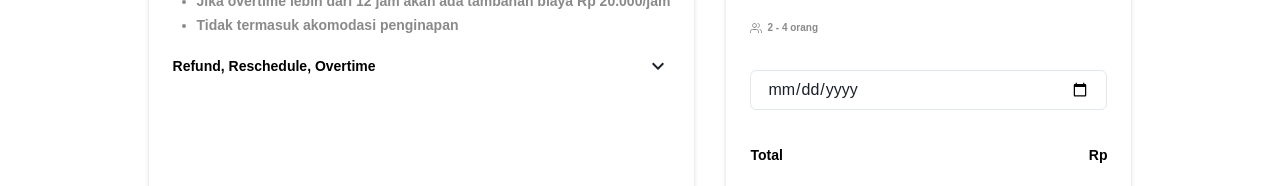
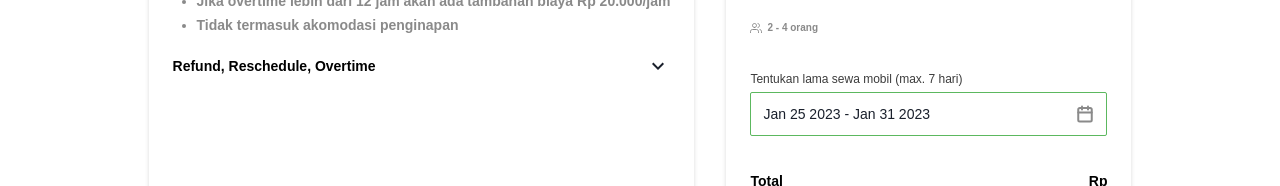
Before and after one commit to ChefKiraJr/Binar-Car-Rental, a React (Create React App) app: page /car-detail/1 in a window 1280 px wide. Shown: the part 545-731 px from the top of the page. Built offline with nearby package versions, Linux system fonts and the light colour scheme; no server answers; the HTML template or start-up script is replaced by a standard one.

Commit message:
membuat fungsi waktu lama penyewaan

```diff
--- a/package.json
+++ b/package.json
@@ -11,9 +11,11 @@
     "@testing-library/react": "^13.4.0",
     "@testing-library/user-event": "^13.5.0",
     "axios": "^1.2.3",
+    "date-fns": "^2.29.3",
     "framer-motion": "^8.5.0",
     "query-string": "^8.1.0",
     "react": "^18.2.0",
+    "react-datepicker": "^4.10.0",
     "react-dom": "^18.2.0",
     "react-redux": "^8.0.5",
     "react-router-dom": "^6.7.0",
--- a/src/pages/carDetail/components/carInformation/CarInformation.js
+++ b/src/pages/carDetail/components/carInformation/CarInformation.js
@@ -1,17 +1,36 @@
-import React from "react";
-import "./carInformation.css";
+import React, { useState } from 'react';
+import './carInformation.css';
 import {
   Accordion,
   AccordionItem,
   AccordionButton,
   AccordionPanel,
   AccordionIcon,
-} from "@chakra-ui/react";
-import { PeopleIcon } from "./Dummy";
-import { Button, Input } from "@chakra-ui/react";
-import { useNavigate } from "react-router-dom";
+} from '@chakra-ui/react';
+import { PeopleIcon, CalendarIcon } from './Dummy';
+import { Button } from '@chakra-ui/react';
+import { useNavigate } from 'react-router-dom';
+import DatePicker from 'react-datepicker';
+import { addDays } from 'date-fns';
+import 'react-datepicker/dist/react-datepicker.css';
 
 const CarInformation = ({ data }) => {
+  const [startDate, setStartDate] = useState(new Date());
+  const [endDate, setEndDate] = useState(addDays(new Date(), 6));
+  const onChange = (dates) => {
+    const [start, end] = dates;
+    setStartDate(start);
+    setEndDate(end);
+  };
+  const handleClick = () => {
+    localStorage.setItem('startDate', startDate);
+    localStorage.setItem('endDate', endDate);
+    const diff = endDate.getTime() - startDate.getTime();
+    const msInDay = 1000 * 3600 * 24;
+    const range = diff / msInDay + 1;
+    localStorage.setItem('range', range);
+    navigate(`/payment/${data.id}`);
+  };
   const navigate = useNavigate();
   return (
     <>
@@ -81,15 +100,31 @@ const CarInformation = ({ data }) => {
                 <div className="car-card__people">
                   <PeopleIcon />
                   <p>
-                    {data.category === "large"
-                      ? "6 - 8 orang"
-                      : data.category === "medium"
-                      ? "4 - 6 orang"
-                      : "2 - 4 orang"}
+                    {data.category === 'large'
+                      ? '6 - 8 orang'
+                      : data.category === 'medium'
+                      ? '4 - 6 orang'
+                      : '2 - 4 orang'}
                   </p>
                 </div>
               </div>
-              <Input type="date" />
+              <div className="car-card__date">
+                <p>Tentukan lama sewa mobil (max. 7 hari)</p>
+                <div className="car-card__input">
+                  <DatePicker
+                    dateFormat="MMM dd yyyy"
+                    selected={startDate}
+                    onChange={onChange}
+                    startDate={startDate}
+                    endDate={endDate}
+                    selectsRange
+                    includeDateIntervals={[
+                      { start: startDate, end: addDays(startDate, 6) },
+                    ]}
+                  />
+                  <CalendarIcon />
+                </div>
+              </div>
               <div className="car-card__price">
                 <p>Total</p>
                 <p>{`Rp ${data.price}`}</p>
@@ -104,7 +139,7 @@ const CarInformation = ({ data }) => {
                 lineHeight="20px"
                 backgroundColor="#5CB85F"
                 borderRadius="2px"
-                onClick={() => navigate(`/payment/${data.id}`)}
+                onClick={() => handleClick()}
               >
                 Lanjutkan Pembayaran
               </Button>
--- a/src/pages/carDetail/components/carInformation/Dummy.js
+++ b/src/pages/carDetail/components/carInformation/Dummy.js
@@ -39,4 +39,45 @@ export const PeopleIcon = () => {
   );
 };
 
+export const CalendarIcon = () => {
+  return (
+    <svg
+      width="18"
+      height="18"
+      viewBox="0 0 18 18"
+      fill="none"
+      xmlns="http://www.w3.org/2000/svg"
+    >
+      <path
+        d="M14.25 3H3.75C2.92157 3 2.25 3.67157 2.25 4.5V15C2.25 15.8284 2.92157 16.5 3.75 16.5H14.25C15.0784 16.5 15.75 15.8284 15.75 15V4.5C15.75 3.67157 15.0784 3 14.25 3Z"
+        stroke="#8A8A8A"
+        stroke-width="2"
+        stroke-linecap="round"
+        stroke-linejoin="round"
+      />
+      <path
+        d="M2.25 7.5H15.75"
+        stroke="#8A8A8A"
+        stroke-width="2"
+        stroke-linecap="round"
+        stroke-linejoin="round"
+      />
+      <path
+        d="M12 1.5V4.5"
+        stroke="#8A8A8A"
+        stroke-width="2"
+        stroke-linecap="round"
+        stroke-linejoin="round"
+      />
+      <path
+        d="M6 1.5V4.5"
+        stroke="#8A8A8A"
+        stroke-width="2"
+        stroke-linecap="round"
+        stroke-linejoin="round"
+      />
+    </svg>
+  );
+};
+
 export default Dummy;
--- a/src/pages/carDetail/components/carInformation/carInformation.css
+++ b/src/pages/carDetail/components/carInformation/carInformation.css
@@ -106,6 +106,34 @@
   color: #8a8a8a;
 }
 
+.car-card__date {
+  display: flex;
+  flex-direction: column;
+  gap: 4px;
+}
+
+.car-card__date p {
+  font-weight: 300;
+  font-size: 12px;
+  line-height: 18px;
+  color: #3c3c3c;
+}
+
+.car-card__input {
+  display: flex;
+  justify-content: space-between;
+  align-items: center;
+  border: 1px solid #5cb85f;
+  border-radius: 2px;
+  padding: 9px 12px;
+}
+
+.react-datepicker__input-container input {
+  font-weight: 400 !important;
+  font-size: 14px !important;
+  line-height: 18px !important;
+}
+
 .car-card__price {
   display: flex;
   justify-content: space-between;
--- a/src/pages/customer/payment/Payment.js
+++ b/src/pages/customer/payment/Payment.js
@@ -1,13 +1,24 @@
-import React, { useEffect } from "react";
-import CommonLayout from "../../../components/commonLayout/CommonLayout";
-import PaymentDetail from "./components/paymentDetail/PaymentDetail";
-import PaymentForm from "./components/paymentForm/PaymentForm";
-import PaymentHeader from "./components/paymentHeader/PaymentHeader";
-import { useDispatch, useSelector } from "react-redux";
-import { useParams } from "react-router";
-import { getCarDetail } from "../../../store/actions/getCarDetailAction";
+import React, { useEffect } from 'react';
+import CommonLayout from '../../../components/commonLayout/CommonLayout';
+import PaymentDetail from './components/paymentDetail/PaymentDetail';
+import PaymentForm from './components/paymentForm/PaymentForm';
+import PaymentHeader from './components/paymentHeader/PaymentHeader';
+import { useDispatch, useSelector } from 'react-redux';
+import { useParams } from 'react-router';
+import { getCarDetail } from '../../../store/actions/getCarDetailAction';
 
 const Payment = () => {
+  const startDate = localStorage
+    .getItem('startDate')
+    .split(' ')
+    .slice(1, 4)
+    .join(' ');
+  const endDate = localStorage
+    .getItem('endDate')
+    .split(' ')
+    .slice(1, 4)
+    .join(' ');
+  const range = localStorage.getItem('range');
   const { anak } = useParams();
   const { carDetail } = useSelector((state) => state);
   const dispatch = useDispatch();
@@ -17,8 +28,8 @@ const Payment = () => {
   return (
     <CommonLayout page="payment">
       <PaymentHeader anak={anak} />
-      <PaymentForm data={carDetail} />
-      <PaymentDetail data={carDetail} />
+      <PaymentForm data={carDetail} startDate={startDate} endDate={endDate} />
+      <PaymentDetail data={carDetail} range={range} />
     </CommonLayout>
   );
 };
--- a/src/pages/customer/payment/components/paymentForm/PaymentForm.js
+++ b/src/pages/customer/payment/components/paymentForm/PaymentForm.js
@@ -1,8 +1,7 @@
-import React from "react";
-import "./paymentForm.css";
+import React from 'react';
+import './paymentForm.css';
 
-const PaymentForm = ({ data }) => {
-  console.log(data);
+const PaymentForm = ({ data, startDate, endDate }) => {
   return (
     <div className="payment-form__container">
       <div className="payment-form__main">
@@ -15,20 +14,20 @@ const PaymentForm = ({ data }) => {
           <div className="payment-form__info">
             <div className="form-info__title">Kategori</div>
             <div className="form-info__desc">
-              {data.category === "large"
-                ? "6 - 8 orang"
-                : data.category === "medium"
-                ? "4 - 6 orang"
-                : "2 - 4 orang"}
+              {data.category === 'large'
+                ? '6 - 8 orang'
+                : data.category === 'medium'
+                ? '4 - 6 orang'
+                : '2 - 4 orang'}
             </div>
           </div>
           <div className="payment-form__info">
             <div className="form-info__title">Tanggal Mulai Sewa</div>
-            <div className="form-info__desc">2 Jun 2022</div>
+            <div className="form-info__desc">{startDate}</div>
           </div>
           <div className="payment-form__info">
             <div className="form-info__title">Tanggal Akhir Sewa</div>
-            <div className="form-info__desc">8 Jun 2022</div>
+            <div className="form-info__desc">{endDate}</div>
           </div>
         </div>
       </div>
```
Also changed, not shown: src/pages/customer/payment/components/paymentDetail/PaymentDetail.js (+26 -24 lines), 1 other file (tests, documents, lock files or other folders).
